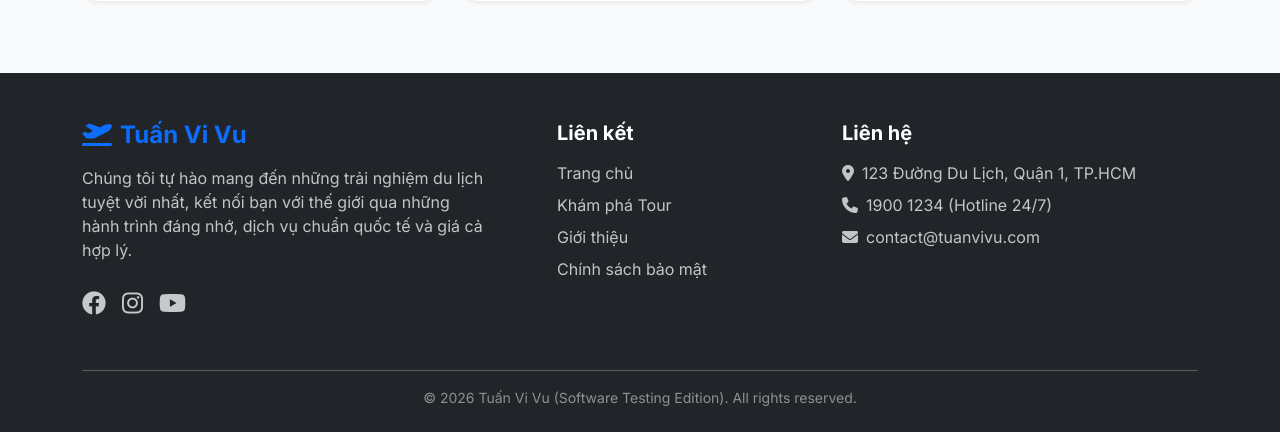
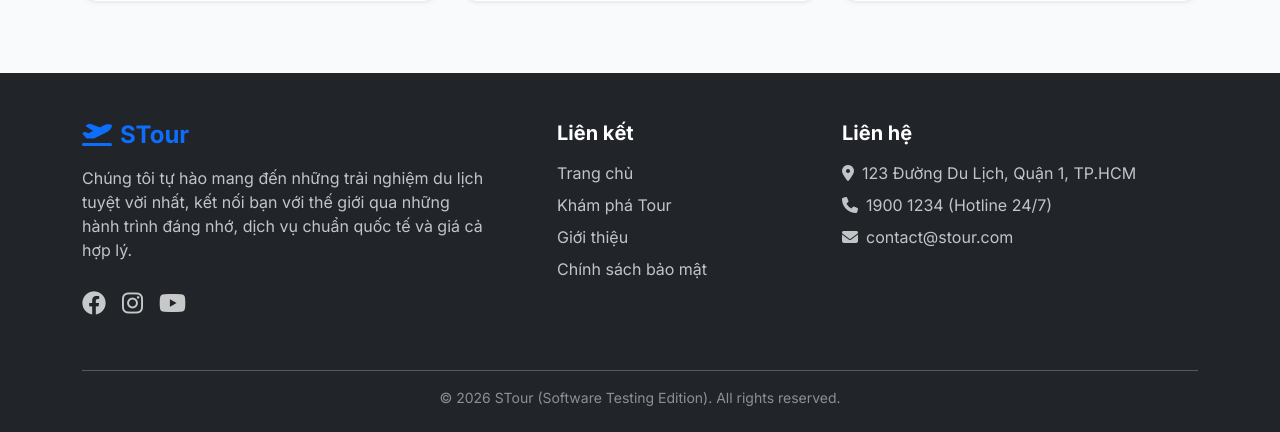
Before and after one commit to LocReindeerB23/STour, a Spring Boot app: page / in a window 1280 px wide. Shown: the part 1756-2188 px from the top of the page. Run offline with Spring Boot 4, Linux system fonts and the light colour scheme; data comes from the database, SQL or seed files in the repository; both versions use the stored data as it was after the commit; some of the project's set-up classes (security, data sources, template engines, error pages and the like) are left out, and stand-ins take their place.

Commit message:
Cap nhat mot so thay doi trong database

```diff
--- a/src/main/java/com/example/tourbooking/DataInitializer.java
+++ b/src/main/java/com/example/tourbooking/DataInitializer.java
@@ -32,7 +32,7 @@ public class DataInitializer {
                 "Phòng Suite trên Du thuyền\nĂn hải sản cao cấp\nHướng dẫn viên nhiệt tình", "Đồ uống có cồn\nChi phí không có trong mục bao gồm", "Hủy trước 10 ngày miễn phí."));
 
             // Create default admin account
-            accountRepository.save(new com.example.tourbooking.entity.Account("Admin", "admin@tuanvivu.com", "admin", "0909090909", "ADMIN", "active"));
+            accountRepository.save(new com.example.tourbooking.entity.Account("Admin", "admin@stour.com", "admin", "0909090909", "ADMIN", "active"));
         };
     }
 }
--- a/src/main/java/com/example/tourbooking/service/EmailService.java
+++ b/src/main/java/com/example/tourbooking/service/EmailService.java
@@ -11,7 +11,7 @@ public class EmailService {
         System.out.println("Tới: " + toEmail);
         System.out.println("Mã đơn hàng: " + orderCode);
         System.out.println("Tour: " + tourName);
-        System.out.println("Cảm ơn quý khách đã tin tưởng và đặt tour tại Tuấn Vi Vu!");
+        System.out.println("Cảm ơn quý khách đã tin tưởng và đặt tour tại STour!");
         System.out.println("==========================================");
     }
 }
--- a/src/main/resources/templates/admin/dashboard.html
+++ b/src/main/resources/templates/admin/dashboard.html
@@ -3,7 +3,7 @@
 <head>
     <meta charset="UTF-8">
     <meta name="viewport" content="width=device-width, initial-scale=1.0">
-    <title>Admin Dashboard - Tuấn Vi Vu</title>
+    <title>Admin Dashboard - STour</title>
     <link href="https://fonts.googleapis.com/css2?family=Inter:wght@400;500;600;700&display=swap" rel="stylesheet">
     <style>
         :root { --primary: #0ea5e9; --dark: #0f172a; --light: #f8fafc; --gray: #64748b; --sidebar: #1e293b; }
@@ -53,7 +53,7 @@
 <body>
 
     <div class="sidebar">
-        <a href="/" class="sidebar-header">Tuấn Vi Vu Admin</a>
+        <a href="/" class="sidebar-header">STour Admin</a>
         <div class="sidebar-nav">
             <a href="/admin" class="nav-item active">📊 Dashboard</a>
             <a href="/admin/orders" class="nav-item">📝 Quản lý Đơn hàng</a>
--- a/src/main/resources/templates/admin/orders.html
+++ b/src/main/resources/templates/admin/orders.html
@@ -3,7 +3,7 @@
 <head>
     <meta charset="UTF-8">
     <meta name="viewport" content="width=device-width, initial-scale=1.0">
-    <title>Quản lý Đơn hàng - Tuấn Vi Vu Admin</title>
+    <title>Quản lý Đơn hàng - STour Admin</title>
     <link href="https://fonts.googleapis.com/css2?family=Inter:wght@400;500;600;700&display=swap" rel="stylesheet">
     <style>
         :root { --primary: #0ea5e9; --dark: #0f172a; --light: #f8fafc; --gray: #64748b; --sidebar: #1e293b; }
@@ -49,7 +49,7 @@
 <body>
 
     <div class="sidebar">
-        <a href="/" class="sidebar-header">Tuấn Vi Vu Admin</a>
+        <a href="/" class="sidebar-header">STour Admin</a>
         <div class="sidebar-nav">
             <a href="/admin" class="nav-item">📊 Dashboard</a>
             <a href="/admin/orders" class="nav-item active">📝 Quản lý Đơn hàng</a>
--- a/src/main/resources/templates/admin/tour-form.html
+++ b/src/main/resources/templates/admin/tour-form.html
@@ -3,7 +3,7 @@
 <head>
     <meta charset="UTF-8">
     <meta name="viewport" content="width=device-width, initial-scale=1.0">
-    <title th:text="${tour.id == null ? 'Thêm Tour Mới' : 'Sửa Tour'} + ' - Tuấn Vi Vu Admin'"></title>
+    <title th:text="${tour.id == null ? 'Thêm Tour Mới' : 'Sửa Tour'} + ' - STour Admin'"></title>
     <link href="https://fonts.googleapis.com/css2?family=Inter:wght@400;500;600;700&display=swap" rel="stylesheet">
     <style>
         :root { --primary: #0ea5e9; --dark: #0f172a; --light: #f8fafc; --gray: #64748b; --sidebar: #1e293b; }
@@ -64,7 +64,7 @@
 <body>
 
     <div class="sidebar">
-        <a href="/" class="sidebar-header">Tuấn Vi Vu Admin</a>
+        <a href="/" class="sidebar-header">STour Admin</a>
         <div class="sidebar-nav">
             <a href="/admin" class="nav-item">📊 Dashboard</a>
             <a href="/admin/orders" class="nav-item">📝 Quản lý Đơn hàng</a>
--- a/src/main/resources/templates/admin/tours.html
+++ b/src/main/resources/templates/admin/tours.html
@@ -3,7 +3,7 @@
 <head>
     <meta charset="UTF-8">
     <meta name="viewport" content="width=device-width, initial-scale=1.0">
-    <title>Quản lý Tour - Tuấn Vi Vu Admin</title>
+    <title>Quản lý Tour - STour Admin</title>
     <link href="https://fonts.googleapis.com/css2?family=Inter:wght@400;500;600;700&display=swap" rel="stylesheet">
     <style>
         :root { --primary: #0ea5e9; --dark: #0f172a; --light: #f8fafc; --gray: #64748b; --sidebar: #1e293b; }
@@ -50,7 +50,7 @@
 <body>
 
     <div class="sidebar">
-        <a href="/" class="sidebar-header">Tuấn Vi Vu Admin</a>
+        <a href="/" class="sidebar-header">STour Admin</a>
         <div class="sidebar-nav">
             <a href="/admin" class="nav-item">📊 Dashboard</a>
             <a href="/admin/orders" class="nav-item">📝 Quản lý Đơn hàng</a>
--- a/src/main/resources/templates/index.html
+++ b/src/main/resources/templates/index.html
@@ -3,7 +3,7 @@
 <head>
     <meta charset="UTF-8">
     <meta name="viewport" content="width=device-width, initial-scale=1.0">
-    <title>Tuấn Vi Vu - Đặt Tour Du Lịch</title>
+    <title>STour - Đặt Tour Du Lịch</title>
     <!-- Bootstrap 5 CSS -->
     <link href="https://cdn.jsdelivr.net/npm/bootstrap@5.3.2/dist/css/bootstrap.min.css" rel="stylesheet">
     <!-- FontAwesome 6 -->
@@ -26,7 +26,7 @@
 <!-- Navbar -->
 <nav class="navbar navbar-expand-lg navbar-light bg-white sticky-top shadow-sm">
   <div class="container">
-    <a class="navbar-brand fw-bold text-primary" href="/"><i class="fa-solid fa-plane-departure me-2"></i>Tuấn Vi Vu</a>
+    <a class="navbar-brand fw-bold text-primary" href="/"><i class="fa-solid fa-plane-departure me-2"></i>STour</a>
     <button class="navbar-toggler" type="button" data-bs-toggle="collapse" data-bs-target="#navbarNav">
       <span class="navbar-toggler-icon"></span>
     </button>
@@ -65,7 +65,7 @@
 <div class="container">
     <div class="hero-section text-center shadow-lg">
         <h1 class="display-4 fw-bold mb-4">Khám phá thế giới theo cách của bạn</h1>
-        <p class="lead mb-5 px-3">Trải nghiệm những chuyến đi độc đáo, sang trọng và trọn vẹn nhất với dịch vụ chuẩn quốc tế từ Tuấn Vi Vu.</p>
+        <p class="lead mb-5 px-3">Trải nghiệm những chuyến đi độc đáo, sang trọng và trọn vẹn nhất với dịch vụ chuẩn quốc tế từ STour.</p>
         <a href="/tours" class="btn btn-primary btn-lg rounded-pill px-5 py-3 shadow-sm"><i class="fa-solid fa-earth-americas me-2"></i>Bắt đầu hành trình</a>
     </div>
 </div>
@@ -115,7 +115,7 @@
     <div class="container">
         <div class="row">
             <div class="col-md-5 mb-4">
-                <h4 class="fw-bold text-primary mb-3"><i class="fa-solid fa-plane-departure me-2"></i>Tuấn Vi Vu</h4>
+                <h4 class="fw-bold text-primary mb-3"><i class="fa-solid fa-plane-departure me-2"></i>STour</h4>
                 <p class="text-light opacity-75 pe-md-5">Chúng tôi tự hào mang đến những trải nghiệm du lịch tuyệt vời nhất, kết nối bạn với thế giới qua những hành trình đáng nhớ, dịch vụ chuẩn quốc tế và giá cả hợp lý.</p>
                 <div class="d-flex gap-3 mt-4">
                     <a href="#" class="text-white fs-4 opacity-75 text-decoration-none"><i class="fa-brands fa-facebook"></i></a>
@@ -137,13 +137,13 @@
                 <ul class="list-unstyled text-light opacity-75">
                     <li class="mb-2"><i class="fa-solid fa-location-dot me-2"></i>123 Đường Du Lịch, Quận 1, TP.HCM</li>
                     <li class="mb-2"><i class="fa-solid fa-phone me-2"></i>1900 1234 (Hotline 24/7)</li>
-                    <li class="mb-2"><i class="fa-solid fa-envelope me-2"></i>contact@tuanvivu.com</li>
+                    <li class="mb-2"><i class="fa-solid fa-envelope me-2"></i>contact@stour.com</li>
                 </ul>
             </div>
         </div>
         <hr class="mt-4 mb-3 border-light opacity-25">
         <div class="text-center text-light opacity-50 small">
-            &copy; 2026 Tuấn Vi Vu (Software Testing Edition). All rights reserved.
+            &copy; 2026 STour (Software Testing Edition). All rights reserved.
         </div>
     </div>
 </footer>
--- a/src/main/resources/templates/login.html
+++ b/src/main/resources/templates/login.html
@@ -3,7 +3,7 @@
 <head>
     <meta charset="UTF-8">
     <meta name="viewport" content="width=device-width, initial-scale=1.0">
-    <title>Đăng nhập - Tuấn Vi Vu</title>
+    <title>Đăng nhập - STour</title>
     <link href="https://fonts.googleapis.com/css2?family=Inter:wght@400;500;600;700&display=swap" rel="stylesheet">
     <style>
         :root { --primary: #0ea5e9; --primary-hover: #0284c7; --dark: #0f172a; --light: #f8fafc; --gray: #64748b; }
--- a/src/main/resources/templates/my-bookings.html
+++ b/src/main/resources/templates/my-bookings.html
@@ -3,7 +3,7 @@
 <head>
     <meta charset="UTF-8">
     <meta name="viewport" content="width=device-width, initial-scale=1.0">
-    <title>Lịch sử Đặt Tour - Tuấn Vi Vu</title>
+    <title>Lịch sử Đặt Tour - STour</title>
     <link href="https://fonts.googleapis.com/css2?family=Inter:wght@400;500;600;700;800&display=swap" rel="stylesheet">
     <style>
         :root { --primary: #0ea5e9; --primary-hover: #0284c7; --dark: #0f172a; --light: #f8fafc; --gray: #64748b; }
@@ -63,7 +63,7 @@
 <body>
 
     <nav class="navbar">
-        <a href="/" class="logo">Tuấn Vi Vu ✈️</a>
+        <a href="/" class="logo">STour ✈️</a>
         <div class="nav-links">
             <a href="/">Trang chủ</a>
             <a href="/tours">Danh sách Tour</a>
@@ -134,7 +134,7 @@
     </div>
 
     <footer class="footer">
-        <p>© 2026 Tuấn Vi Vu (Software Testing Edition). All rights reserved.</p>
+        <p>© 2026 STour (Software Testing Edition). All rights reserved.</p>
     </footer>
 
 </body>
--- a/src/main/resources/templates/order-form.html
+++ b/src/main/resources/templates/order-form.html
@@ -3,7 +3,7 @@
 <head>
     <meta charset="UTF-8">
     <meta name="viewport" content="width=device-width, initial-scale=1.0">
-    <title>Đặt Tour - Tuấn Vi Vu</title>
+    <title>Đặt Tour - STour</title>
     <link href="https://fonts.googleapis.com/css2?family=Inter:wght@400;500;600;700&display=swap" rel="stylesheet">
     <style>
         :root { --primary: #0ea5e9; --primary-hover: #0284c7; --dark: #0f172a; --light: #f8fafc; --gray: #64748b; }
@@ -70,7 +70,7 @@
 <body>
 
     <nav class="navbar">
-        <a href="/" class="logo">Tuấn Vi Vu ✈️</a>
+        <a href="/" class="logo">STour ✈️</a>
         <div class="nav-links">
             <a href="/tours" style="text-decoration: none; color: var(--dark); font-weight: 500; margin-right: 2rem;">← Hủy Đặt</a>
         </div>
--- a/src/main/resources/templates/payment-cancel.html
+++ b/src/main/resources/templates/payment-cancel.html
@@ -3,7 +3,7 @@
 <head>
     <meta charset="UTF-8">
     <meta name="viewport" content="width=device-width, initial-scale=1.0">
-    <title>Huỷ Thanh Toán - Tuấn Vi Vu</title>
+    <title>Huỷ Thanh Toán - STour</title>
     <link href="https://fonts.googleapis.com/css2?family=Inter:wght@400;500;600;700&display=swap" rel="stylesheet">
     <link rel="stylesheet" href="https://cdnjs.cloudflare.com/ajax/libs/font-awesome/6.4.0/css/all.min.css">
     <style>
--- a/src/main/resources/templates/payment-error.html
+++ b/src/main/resources/templates/payment-error.html
@@ -3,7 +3,7 @@
 <head>
     <meta charset="UTF-8">
     <meta name="viewport" content="width=device-width, initial-scale=1.0">
-    <title>Lỗi Thanh Toán - Tuấn Vi Vu</title>
+    <title>Lỗi Thanh Toán - STour</title>
     <link href="https://fonts.googleapis.com/css2?family=Inter:wght@400;500;600;700&display=swap" rel="stylesheet">
     <link rel="stylesheet" href="https://cdnjs.cloudflare.com/ajax/libs/font-awesome/6.4.0/css/all.min.css">
     <style>
--- a/src/main/resources/templates/payment-mock.html
+++ b/src/main/resources/templates/payment-mock.html
@@ -3,7 +3,7 @@
 <head>
     <meta charset="UTF-8">
     <meta name="viewport" content="width=device-width, initial-scale=1.0">
-    <title>Môi trường Giả lập Thanh Toán - Tuấn Vi Vu</title>
+    <title>Môi trường Giả lập Thanh Toán - STour</title>
     <link href="https://fonts.googleapis.com/css2?family=Inter:wght@400;500;600;700&display=swap" rel="stylesheet">
     <link rel="stylesheet" href="https://cdnjs.cloudflare.com/ajax/libs/font-awesome/6.4.0/css/all.min.css">
     <style>
--- a/src/main/resources/templates/profile.html
+++ b/src/main/resources/templates/profile.html
@@ -3,7 +3,7 @@
 <head>
     <meta charset="UTF-8">
     <meta name="viewport" content="width=device-width, initial-scale=1.0">
-    <title>Hồ sơ của tôi - Tuấn Vi Vu</title>
+    <title>Hồ sơ của tôi - STour</title>
     <!-- Bootstrap 5 CSS -->
     <link href="https://cdn.jsdelivr.net/npm/bootstrap@5.3.2/dist/css/bootstrap.min.css" rel="stylesheet">
     <!-- FontAwesome 6 -->
@@ -35,7 +35,7 @@
 <!-- Navbar -->
 <nav class="navbar navbar-expand-lg navbar-light bg-white sticky-top shadow-sm">
   <div class="container">
-    <a class="navbar-brand fw-bold text-primary" href="/"><i class="fa-solid fa-plane-departure me-2"></i>Tuấn Vi Vu</a>
+    <a class="navbar-brand fw-bold text-primary" href="/"><i class="fa-solid fa-plane-departure me-2"></i>STour</a>
     <button class="navbar-toggler" type="button" data-bs-toggle="collapse" data-bs-target="#navbarNav">
       <span class="navbar-toggler-icon"></span>
     </button>
@@ -110,7 +110,7 @@
 <footer class="bg-dark text-white pt-5 pb-4 mt-5">
     <div class="container text-center">
         <div class="text-light opacity-50 small">
-            &copy; 2026 Tuấn Vi Vu (Software Testing Edition). All rights reserved.
+            &copy; 2026 STour (Software Testing Edition). All rights reserved.
         </div>
     </div>
 </footer>
--- a/src/main/resources/templates/register.html
+++ b/src/main/resources/templates/register.html
@@ -3,7 +3,7 @@
 <head>
     <meta charset="UTF-8">
     <meta name="viewport" content="width=device-width, initial-scale=1.0">
-    <title>Đăng ký - Tuấn Vi Vu</title>
+    <title>Đăng ký - STour</title>
     <link href="https://fonts.googleapis.com/css2?family=Inter:wght@400;500;600;700&display=swap" rel="stylesheet">
     <style>
         :root { --primary: #0ea5e9; --primary-hover: #0284c7; --dark: #0f172a; --light: #f8fafc; --gray: #64748b; }
@@ -36,7 +36,7 @@
 
     <div class="auth-card">
         <h2>Tạo Tài Khoản Mới ✨</h2>
-        <p class="subtitle">Trở thành thành viên của Tuấn Vi Vu</p>
+        <p class="subtitle">Trở thành thành viên của STour</p>
 
         <div th:if="${error}" class="error" th:text="${error}"></div>
 
--- a/src/main/resources/templates/success.html
+++ b/src/main/resources/templates/success.html
@@ -3,7 +3,7 @@
 <head>
     <meta charset="UTF-8">
     <meta name="viewport" content="width=device-width, initial-scale=1.0">
-    <title>Đặt Thành Công - Tuấn Vi Vu</title>
+    <title>Đặt Thành Công - STour</title>
     <link href="https://fonts.googleapis.com/css2?family=Inter:wght@400;500;600;700&display=swap" rel="stylesheet">
     <style>
         :root { --primary: #0ea5e9; --dark: #0f172a; --light: #f8fafc; --success: #10b981; }
--- a/src/main/resources/templates/tour-detail.html
+++ b/src/main/resources/templates/tour-detail.html
@@ -67,7 +67,7 @@
 <body>
 
     <nav class="navbar">
-        <a href="/" class="logo">Tuấn Vi Vu ✈️</a>
+        <a href="/" class="logo">STour ✈️</a>
         <div class="nav-links" style="display: flex; align-items: center;">
             <a href="/tours" class="back-link" style="margin-right: 2rem;">← Tất cả Tour</a>
             <a th:if="${session.user != null}" href="/my-bookings" style="margin-right: 2rem; text-decoration: none; font-weight: 500; color: var(--dark);">Lịch sử đặt tour</a>
--- a/src/main/resources/templates/tours.html
+++ b/src/main/resources/templates/tours.html
@@ -3,7 +3,7 @@
 <head>
     <meta charset="UTF-8">
     <meta name="viewport" content="width=device-width, initial-scale=1.0">
-    <title>Danh Sách Tour - Tuấn Vi Vu</title>
+    <title>Danh Sách Tour - STour</title>
     <!-- Bootstrap 5 CSS -->
     <link href="https://cdn.jsdelivr.net/npm/bootstrap@5.3.2/dist/css/bootstrap.min.css" rel="stylesheet">
     <!-- FontAwesome 6 -->
@@ -23,7 +23,7 @@
 <!-- Navbar -->
 <nav class="navbar navbar-expand-lg navbar-light bg-white sticky-top shadow-sm mb-4">
   <div class="container">
-    <a class="navbar-brand fw-bold text-primary" href="/"><i class="fa-solid fa-plane-departure me-2"></i>Tuấn Vi Vu</a>
+    <a class="navbar-brand fw-bold text-primary" href="/"><i class="fa-solid fa-plane-departure me-2"></i>STour</a>
     <button class="navbar-toggler" type="button" data-bs-toggle="collapse" data-bs-target="#navbarNav">
       <span class="navbar-toggler-icon"></span>
     </button>
--- a/undo_auth_wrap.js
+++ b/undo_auth_wrap.js
@@ -6,7 +6,7 @@ const files = [
 ];
 
 const oldNavbar = `    <nav class="navbar">
-        <a href="/" class="logo">Tuấn Vi Vu ✈️</a>
+        <a href="/" class="logo">STour ✈️</a>
         <div class="nav-links">
             <a href="/">Trang chủ</a>
             <a href="/tours">Danh sách Tour</a>
```
Also changed, not shown: src/main/resources/db/tour_booking_db.sql (+10 -1 lines).
